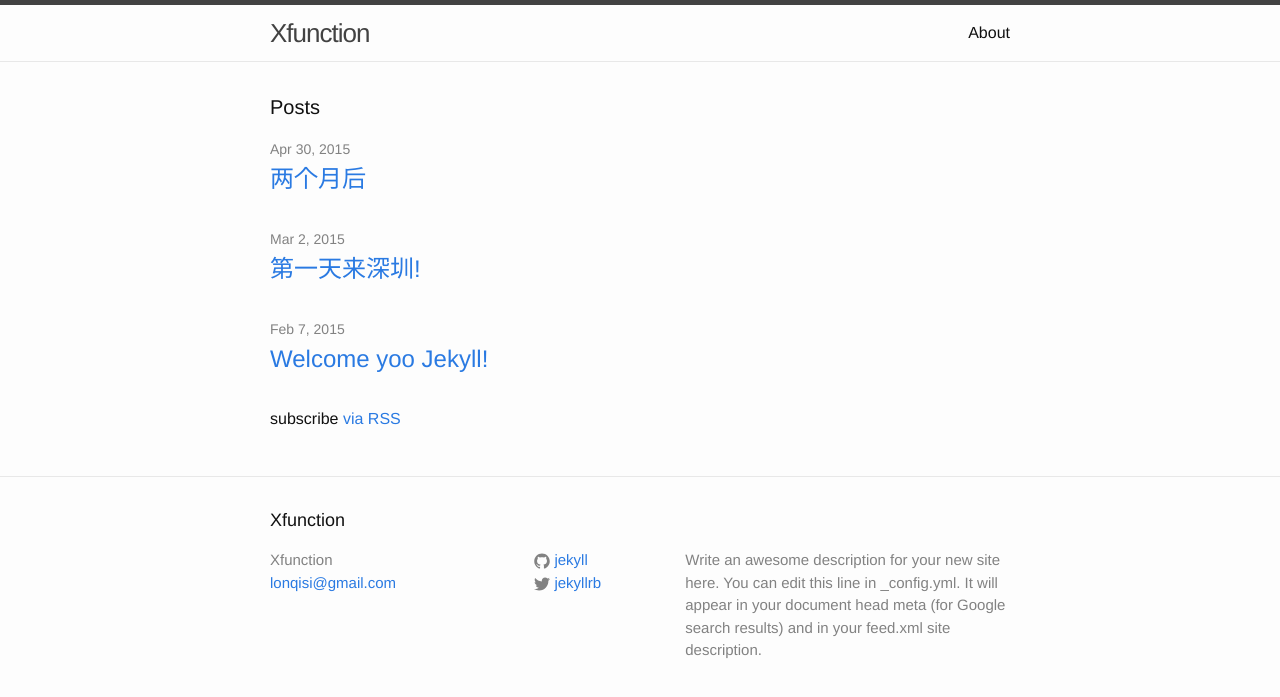
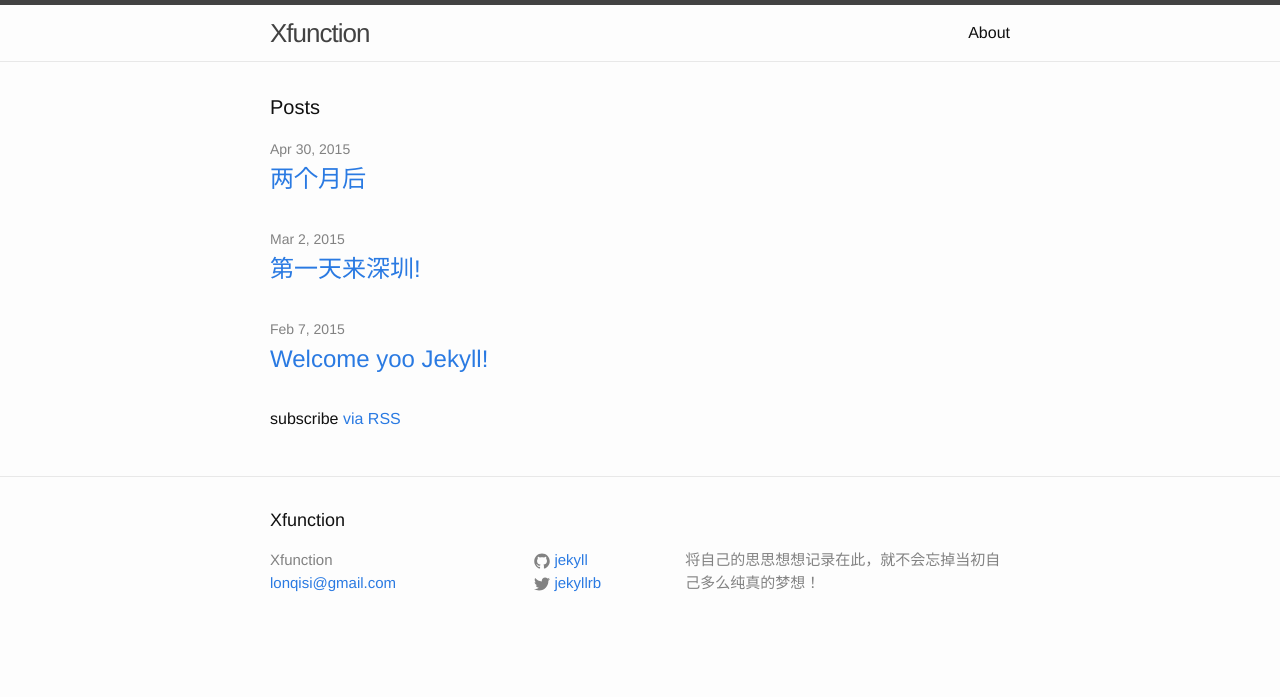
Before and after one commit to ShowKnight/showknight.github.io, a Jekyll site: the page built from index.html, in a window 1280 px wide. Shown: the top 697 px of the page. Built offline with Jekyll 4.4.1, drawn with Linux system fonts in a browser that asks for light colours.

Commit message:
fix _config

```diff
--- a/_config.yml
+++ b/_config.yml
@@ -2,9 +2,7 @@
 title: Xfunction
 email: lonqisi@gmail.com
 description: > # this means to ignore newlines until "baseurl:"
-  Write an awesome description for your new site here. You can edit this
-  line in _config.yml. It will appear in your document head meta (for
-  Google search results) and in your feed.xml site description.
+  将自己的思思想想记录在此，就不会忘掉当初自己多么纯真的梦想！
 baseurl: "" # the subpath of your site, e.g. /blog/
 url: "http://yourdomain.com" # the base hostname & protocol for your site
 twitter_username: jekyllrb
```
